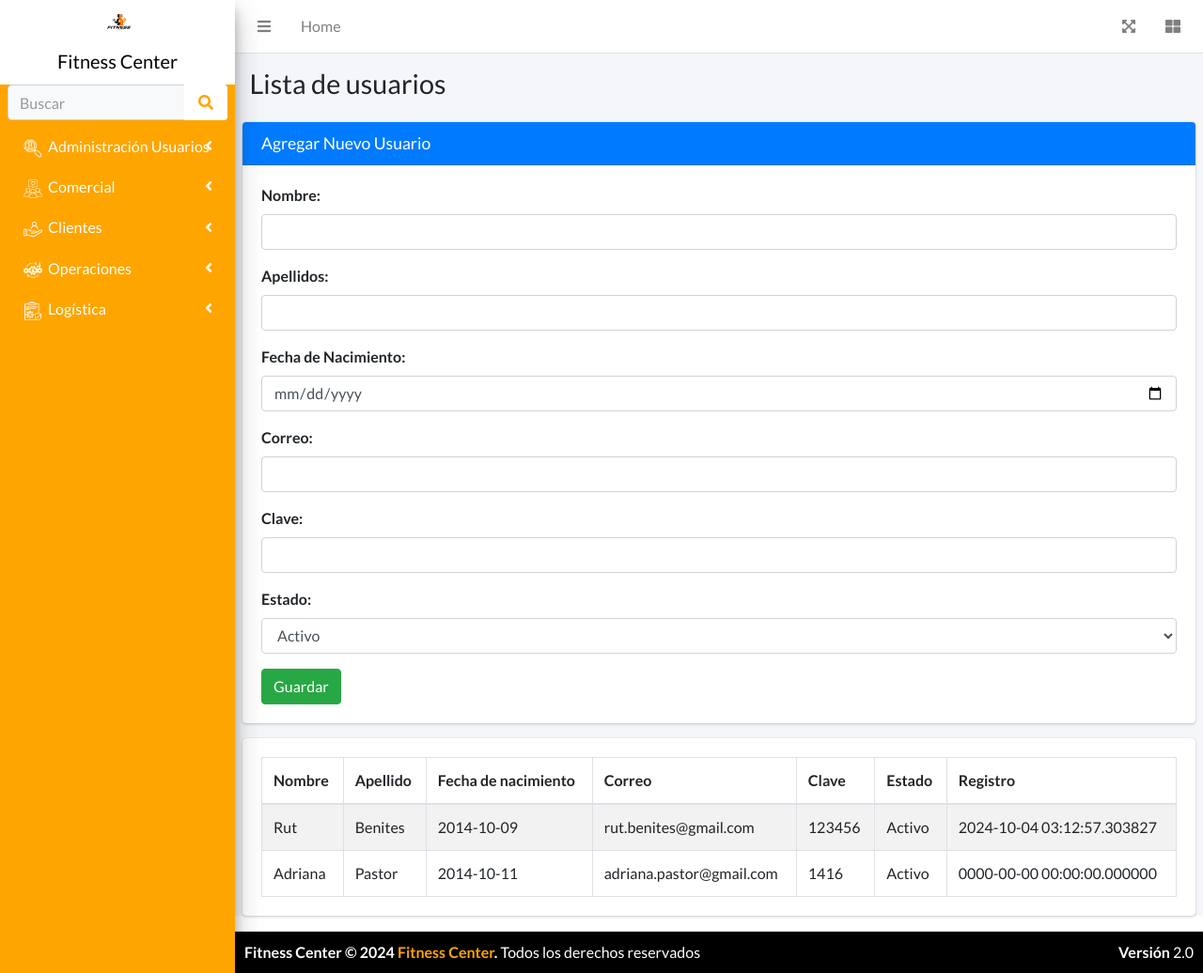
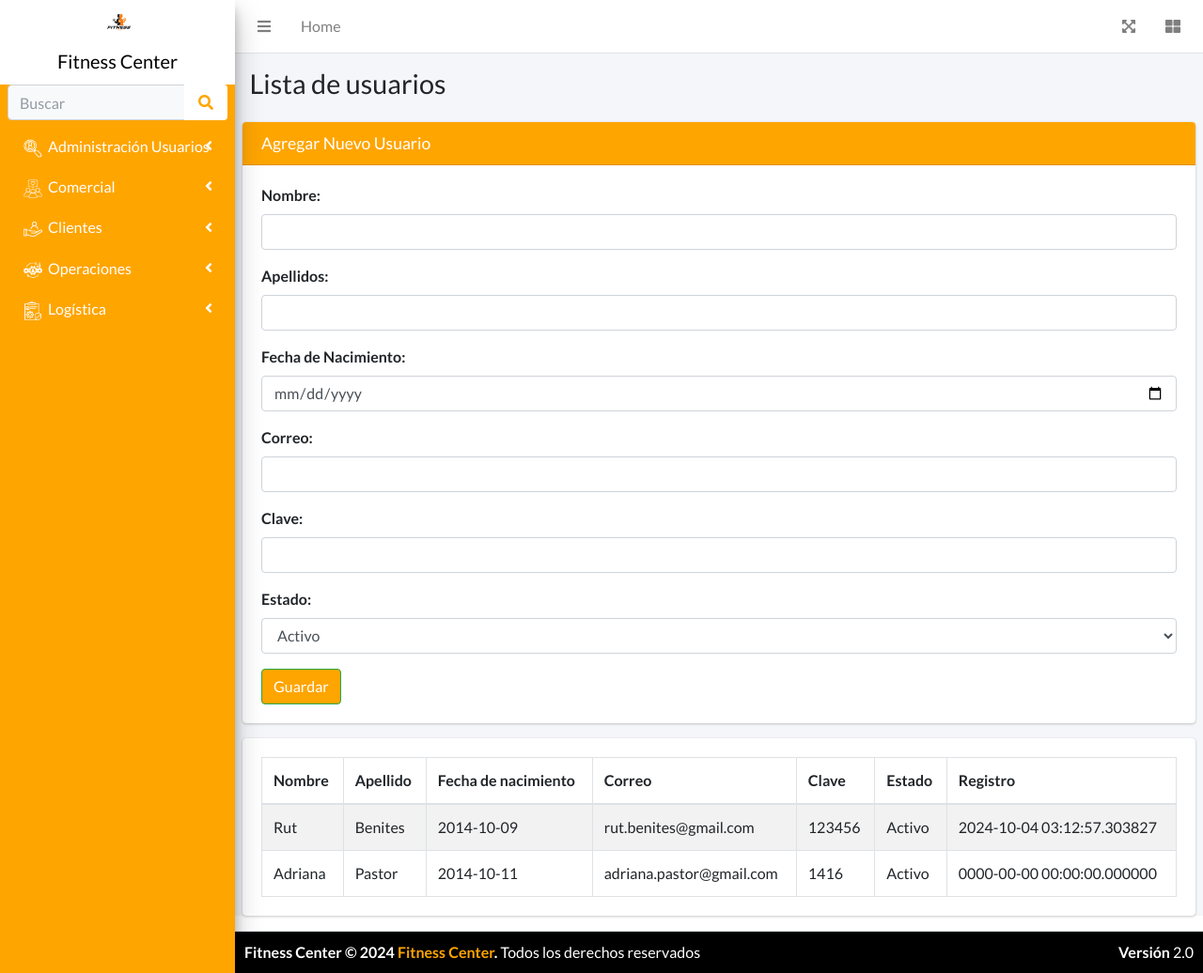
Before and after one commit to RutVBM/Lab01, a PHP site: page /usuario.php in a window 1280 px wide. Shown: the whole page at 94% size. Run offline with PHP 8.4, Linux system fonts and the light colour scheme; data comes from the database, SQL or seed files in the repository; some libraries are stand-ins or nearby versions.

Commit message:
version 27

```diff
--- a/usuario.php
+++ b/usuario.php
@@ -42,7 +42,7 @@ include("sidebar.php");
     <section class="content">
         <!-- Formulario para agregar un nuevo usuario -->
         <div class="card card-primary">
-            <div class="card-header">
+            <div class="card-header" style="background-color: orange; color: white;">
                 <h3 class="card-title">Agregar Nuevo Usuario</h3>
             </div>
             <div class="card-body">
@@ -74,7 +74,7 @@ include("sidebar.php");
                             <option value="I">Inactivo</option>
                         </select>
                     </div>
-                    <button type="submit" class="btn btn-success">Guardar</button>
+                    <button type="submit" class="btn btn-success" style="background-color: orange; color: white;">Guardar</button>
                 </form>
             </div>
         </div>
```
